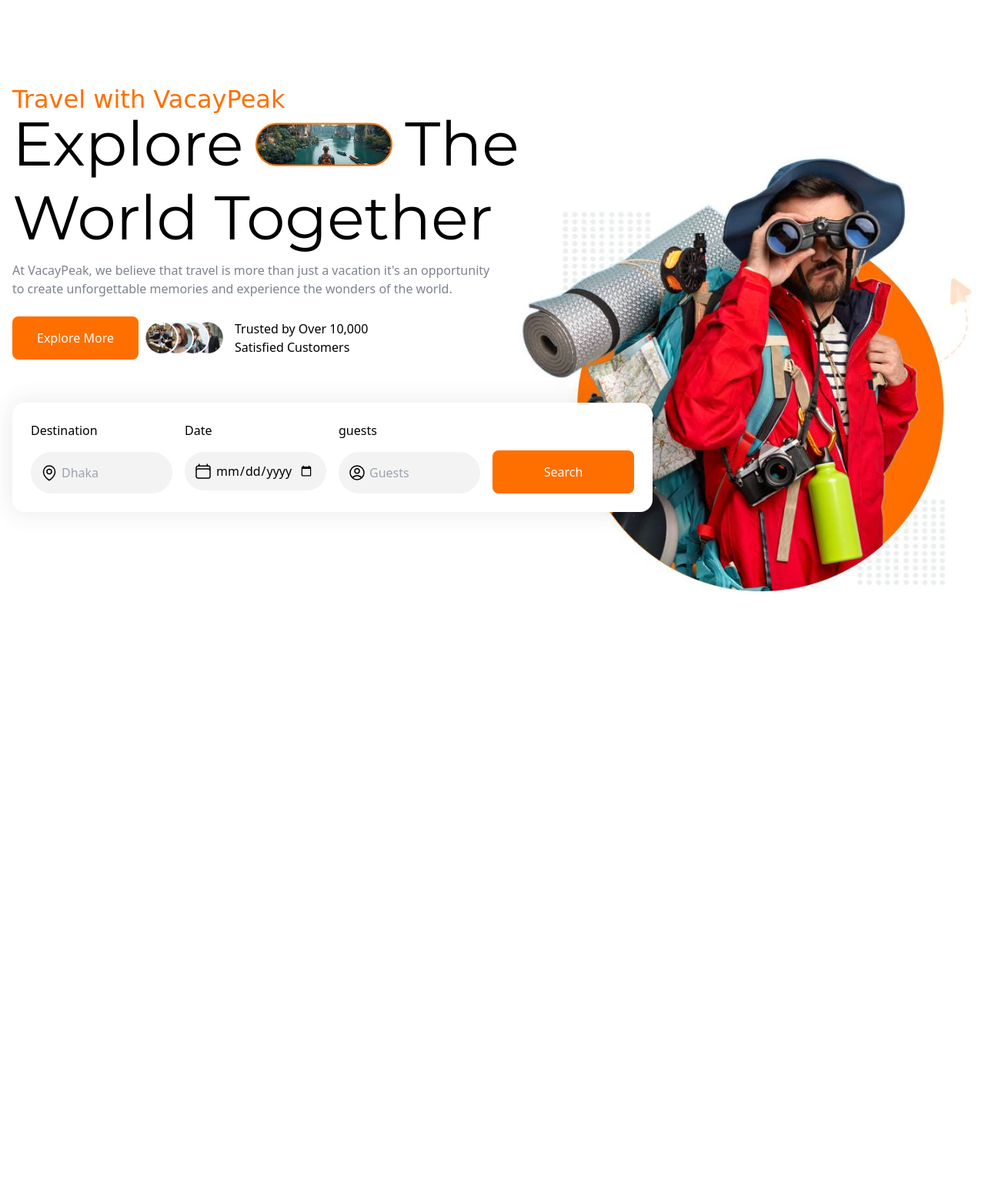
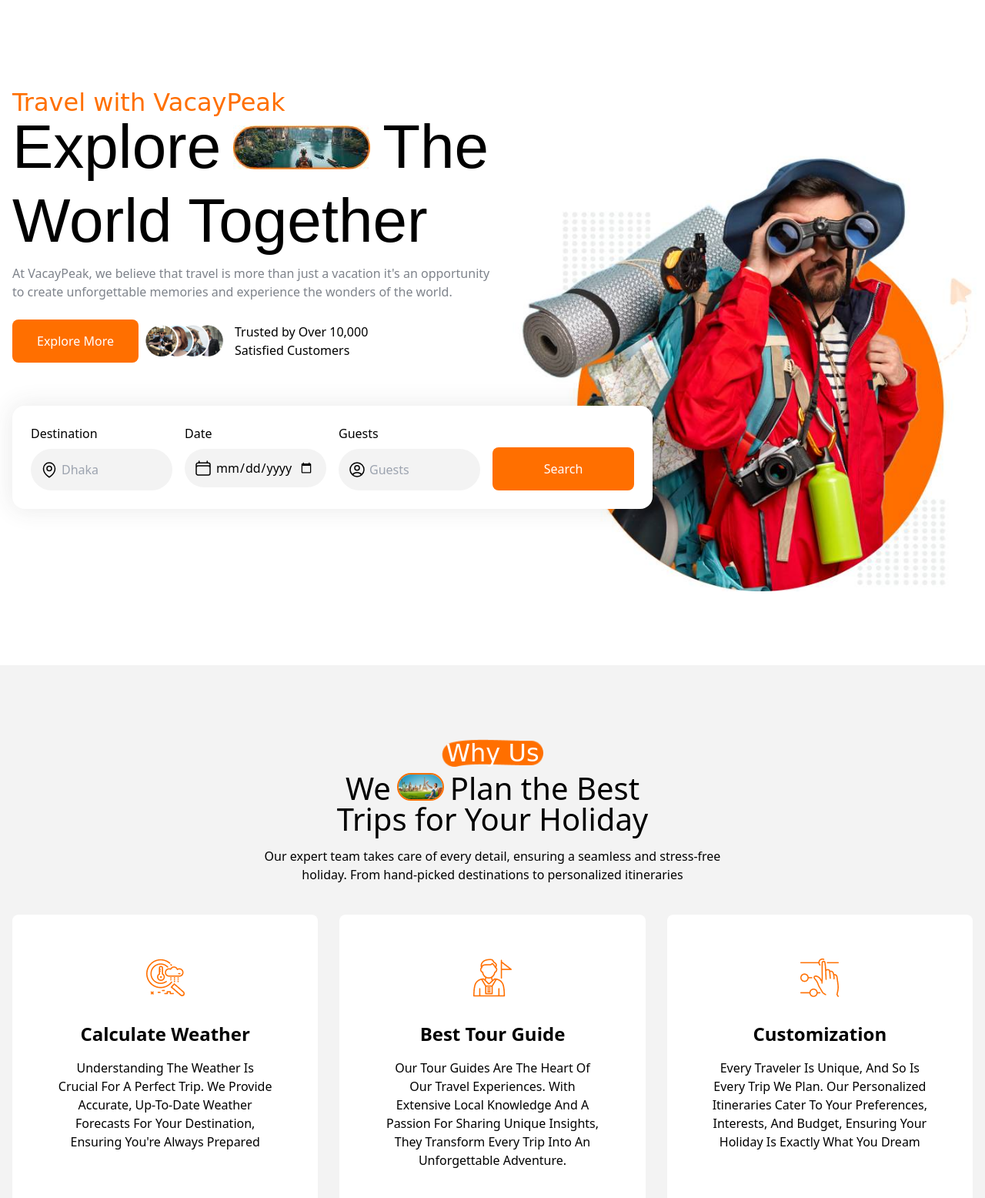
Before and after one commit to shakib-mia/vacaypeak, a website built with Vite: page index.html in a window 1280 px wide. Shown: the part 96-1652 px from the top of the page at 77% size. Before the commit the page ends 864 px from the top, so only its background shows below. Built offline with nearby package versions, Linux system fonts and the light colour scheme; some packages are replaced by stand-ins of ours; a web font is replaced by a local one.

Commit message:
why us section done

```diff
--- a/index.html
+++ b/index.html
@@ -7,6 +7,7 @@
     <title>VacayPeak</title>
     <meta name="title" content="VacayPeak" />
     <meta name="description" content="Explore The World Together" />
+    <link href="https://unpkg.com/aos@2.3.1/dist/aos.css" rel="stylesheet" />
     <link rel="stylesheet" href="./style.css" />
   </head>
   <body>
@@ -97,7 +98,7 @@
                 class="mx-auto h-[2px] w-0 bg-primary transition-[width] group-hover:w-3/4"
               ></div>
             </li>
-            <li class="group relative text-lg font-medium lg:px-0">
+            <li class="group relative pb-4 text-lg font-medium lg:px-0 xl:pb-0">
               <a href="#">Blog</a>
               <div
                 class="mx-auto h-[2px] w-0 bg-primary transition-[width] group-hover:w-3/4"
@@ -111,41 +112,78 @@
     </nav>
     <header
       style="background-image: url(./assets/hero-image.jpg)"
-      class="mt-16 flex items-center bg-[size:0%] bg-right-bottom bg-no-repeat lg:h-screen lg:bg-[size:48%]"
+      class="mt-16 flex items-center bg-[size:0%] bg-right-bottom bg-no-repeat xl:h-screen xl:bg-[size:48%]"
     >
       <div class="container">
         <img
           src="./assets/hero-image.jpg"
           alt="hero-image"
-          class="mb-10 w-full lg:w-0"
+          class="mx-auto mb-10 w-full lg:w-2/3 xl:w-0"
+          data-aos="fade-in"
         />
-        <div class="lg:w-2/3">
-          <h3 class="font-italianno text-primary">Travel with VacayPeak</h3>
+        <div class="text-center xl:w-2/3 xl:text-left">
+          <h3
+            class="font-italianno text-primary"
+            data-aos="fade-right"
+            data-aos-duration="1000"
+          >
+            Travel with VacayPeak
+          </h3>
           <!-- <h1 class="flex items-center">
             Explore <img src="./assets/header-image.jpg" alt="" /> The World
             Together
           </h1> -->
-          <h1 class="items-start gap-4 font-montserrat lg:flex lg:items-center">
+          <h1
+            class="items-start gap-4 font-montserrat xl:flex xl:items-center"
+            data-aos="fade-right"
+            data-aos-duration="1000"
+            data-aos-delay="100"
+          >
             Explore
             <img
               src="./assets/header-image.jpg"
               alt=""
-              class="hidden lg:block"
+              class="hidden xl:block"
             />
             The
           </h1>
-          <h1 class="font-montserrat lg:mt-4">World Together</h1>
+          <h1
+            class="font-montserrat lg:mt-4"
+            data-aos="fade-right"
+            data-aos-duration="1000"
+            data-aos-delay="200"
+          >
+            World Together
+          </h1>
 
-          <p class="mt-4 text-gray lg:w-9/12">
+          <p
+            class="mx-auto mt-4 text-gray lg:mx-0 lg:w-9/12"
+            data-aos="fade-right"
+            data-aos-duration="1000"
+            data-aos-delay="300"
+          >
             At VacayPeak, we believe that travel is more than just a vacation
             it's an opportunity to create unforgettable memories and experience
             the wonders of the world.
           </p>
 
-          <div class="mt-6 flex flex-col items-center gap-2 lg:flex-row">
-            <button>Explore More</button>
+          <div
+            class="mt-6 flex flex-col items-center justify-center gap-4 lg:flex-row xl:justify-normal xl:gap-2"
+          >
+            <div
+              data-aos="fade-right"
+              data-aos-duration="1000"
+              data-aos-delay="500"
+            >
+              <button>Explore More</button>
+            </div>
 
-            <div class="flex items-center gap-2">
+            <div
+              class="flex items-center gap-2"
+              data-aos="fade-right"
+              data-aos-duration="1000"
+              data-aos-delay="400"
+            >
               <div class="relative h-11 w-4/12">
                 <img
                   src="./assets/customers/Ellipse 10.jpg"
@@ -175,10 +213,13 @@
 
           <div
             class="mt-14 grid grid-cols-1 gap-4 rounded-2xl bg-white p-6 shadow-[0_0_30px_2px_#3636361A] md:grid-cols-2 lg:grid-cols-4"
+            data-aos="fade-right"
+            data-aos-duration="1000"
+            data-aos-delay="500"
           >
             <aside>
-              <label for="destination">Destination</label>
-              <div class="relative mt-4">
+              <label class="text-left" for="destination">Destination</label>
+              <div class="relative mt-2">
                 <svg
                   xmlns="http://www.w3.org/2000/svg"
                   fill="none"
@@ -201,7 +242,7 @@
 
                 <input
                   type="text"
-                  class="bg-light h-full w-full rounded-full p-4 pl-10 focus:outline-none"
+                  class="h-full w-full rounded-full bg-light p-4 pl-10 focus:outline-none"
                   placeholder="Dhaka"
                   id="destination"
                 />
@@ -209,8 +250,8 @@
             </aside>
 
             <aside>
-              <label for="date">Date</label>
-              <div class="relative mt-4">
+              <label class="text-left" for="date">Date</label>
+              <div class="relative mt-2">
                 <svg
                   xmlns="http://www.w3.org/2000/svg"
                   fill="none"
@@ -228,7 +269,7 @@
 
                 <input
                   type="date"
-                  class="bg-light h-full w-full rounded-full p-4 py-3 pl-10 focus:outline-none"
+                  class="h-full w-full rounded-full bg-light p-4 py-3 pl-10 focus:outline-none"
                   placeholder="Dhaka"
                   id="date"
                 />
@@ -236,23 +277,8 @@
             </aside>
 
             <aside>
-              <label for="guests">guests</label>
-              <div class="relative mt-4">
-                <!-- <svg
-                  xmlns="http://www.w3.org/2000/svg"
-                  fill="none"
-                  viewBox="0 0 24 24"
-                  stroke-width="1.5"
-                  stroke="currentColor"
-                  class="absolute bottom-0 left-3 top-0 my-auto size-6"
-                >
-                  <path
-                    stroke-linecap="round"
-                    stroke-linejoin="round"
-                    d="M6.75 3v2.25M17.25 3v2.25M3 18.75V7.5a2.25 2.25 0 0 1 2.25-2.25h13.5A2.25 2.25 0 0 1 21 7.5v11.25m-18 0A2.25 2.25 0 0 0 5.25 21h13.5A2.25 2.25 0 0 0 21 18.75m-18 0v-7.5A2.25 2.25 0 0 1 5.25 9h13.5A2.25 2.25 0 0 1 21 11.25v7.5"
-                  />
-                </svg> -->
-
+              <label class="text-left" for="guests">Guests</label>
+              <div class="relative mt-2">
                 <svg
                   xmlns="http://www.w3.org/2000/svg"
                   fill="none"
@@ -270,7 +296,7 @@
 
                 <input
                   type="text"
-                  class="bg-light h-full w-full rounded-full p-4 pl-10 focus:outline-none"
+                  class="h-full w-full rounded-full bg-light p-4 pl-10 focus:outline-none"
                   placeholder="Guests"
                   id="guests"
                 />
@@ -283,6 +309,106 @@
       </div>
     </header>
 
+    <section class="mt-24 bg-light py-24">
+      <div class="container">
+        <h3 class="subheading" data-aos="fade-right" data-aos-duration="1000">
+          Why Us
+        </h3>
+        <h2
+          class="mx-auto mt-2 text-center"
+          data-aos="fade-right"
+          data-aos-duration="1000"
+          data-aos-delay="100"
+        >
+          <!-- <div class=""> -->
+          <aside class="flex justify-center gap-2">
+            We
+            <img
+              src="./assets/why-us-heading.jpg"
+              class="h-9 rounded-full border-2 border-primary"
+              alt="why-us-heading"
+            />
+            Plan the Best
+          </aside>
+
+          <aside>Trips for Your Holiday</aside>
+          <!-- </div> -->
+        </h2>
+
+        <p
+          class="mx-auto mt-4 w-full text-center lg:w-1/2"
+          data-aos="fade-right"
+          data-aos-duration="1000"
+          data-aos-delay="200"
+        >
+          Our expert team takes care of every detail, ensuring a seamless and
+          stress-free holiday. From hand-picked destinations to personalized
+          itineraries
+        </p>
+
+        <div class="mt-10 grid grid-cols-1 gap-7 md:grid-cols-2 xl:grid-cols-3">
+          <div data-aos="fade-up" data-aos-duration="800">
+            <div
+              class="h-full cursor-grab rounded-lg bg-white p-7 text-center transition duration-500 hover:shadow-lg lg:p-14"
+            >
+              <img
+                src="./assets/services/calculate-weather.jpg"
+                alt="calculate-weather"
+                class="mx-auto"
+              />
+
+              <h4 class="mt-8 font-semibold">Calculate Weather</h4>
+              <p class="mt-4 capitalize">
+                Understanding the weather is crucial for a perfect trip. We
+                provide accurate, up-to-date weather forecasts for your
+                destination, ensuring you're always prepared
+              </p>
+            </div>
+          </div>
+
+          <div data-aos="fade-up" data-aos-duration="800" data-aos-delay="100">
+            <div
+              class="h-full cursor-grab rounded-lg bg-white p-7 text-center transition duration-500 hover:shadow-lg lg:p-14"
+            >
+              <img
+                src="./assets/services/best-tour-guide.jpg"
+                alt="calculate-weather"
+                class="mx-auto"
+              />
+
+              <h4 class="mt-8 font-semibold">Best Tour Guide</h4>
+              <p class="mt-4 capitalize">
+                Our tour guides are the heart of our travel experiences. With
+                extensive local knowledge and a passion for sharing unique
+                insights, they transform every trip into an unforgettable
+                adventure.
+              </p>
+            </div>
+          </div>
+
+          <div data-aos="fade-up" data-aos-duration="800" data-aos-delay="200">
+            <div
+              class="h-full cursor-grab rounded-lg bg-white p-7 text-center transition duration-500 hover:shadow-lg lg:p-14"
+            >
+              <img
+                src="./assets/services/customization.jpg"
+                alt="calculate-weather"
+                class="mx-auto"
+              />
+
+              <h4 class="mt-8 font-semibold">Customization</h4>
+              <p class="mt-4 capitalize">
+                Every traveler is unique, and so is every trip we plan. Our
+                personalized itineraries cater to your preferences, interests,
+                and budget, ensuring your holiday is exactly what you dream
+              </p>
+            </div>
+          </div>
+        </div>
+      </div>
+    </section>
+
+    <script src="https://unpkg.com/aos@2.3.1/dist/aos.js"></script>
     <script type="module" src="/main.js"></script>
   </body>
 </html>
--- a/main.js
+++ b/main.js
@@ -27,7 +27,7 @@
 
     if (currentScrollY > 0) {
       document.getElementById("navbar").style.boxShadow =
-        "0 0 80px 0 #2B245D21";
+        "0 0 20px 0 #2B245D21";
     } else {
       document.getElementById("navbar").style.boxShadow = "none";
     }
@@ -58,3 +58,5 @@
 }
 
 requestAnimationFrame(raf);
+
+AOS.init();
--- a/style.css
+++ b/style.css
@@ -1,12 +1,16 @@
-@import url("https://fonts.googleapis.com/css2?family=Island+Moments&display=swap");
+/* @import url("https://fonts.googleapis.com/css2?family=Island+Moments&display=swap");
 @import url("https://fonts.googleapis.com/css2?family=Montserrat:ital,wght@0,100..900;1,100..900&display=swap");
 @import url("https://fonts.googleapis.com/css2?family=Inter:wght@100..900&display=swap");
 @import url("https://fonts.googleapis.com/css2?family=Poppins:ital,wght@0,100;0,200;0,300;0,400;0,500;0,600;0,700;0,800;0,900;1,100;1,200;1,300;1,400;1,500;1,600;1,700;1,800;1,900&display=swap");
-@import url("https://fonts.googleapis.com/css2?family=Italianno&display=swap");
+@import url("https://fonts.googleapis.com/css2?family=Italianno&display=swap"); */
 
 @tailwind base;
 @tailwind components;
 @tailwind utilities;
+
+::-webkit-scrollbar {
+  @apply w-0;
+}
 
 body {
   @apply text-base;
@@ -36,6 +40,15 @@
   @apply h-96 pb-4 md:h-auto md:py-0;
 }
 
+nav #nav-check:checked + ul li {
+  @apply container;
+}
+
 button {
   @apply text-nowrap rounded-lg bg-primary px-4 py-4 text-white ring-primary ring-offset-2 transition hover:bg-primary-dark active:ring-2 lg:px-8 lg:py-4;
 }
+
+.subheading {
+  background-image: url(./assets/subheading-marker.png);
+  @apply bg-contain bg-center bg-no-repeat text-center font-cursive text-white;
+}
```
Also changed, not shown: assets/services/best-tour-guide.jpg (added), assets/services/calculate-weather.jpg (added), assets/services/customization.jpg (added), assets/subheading-marker.png (added), assets/why-us-heading.jpg (added).
